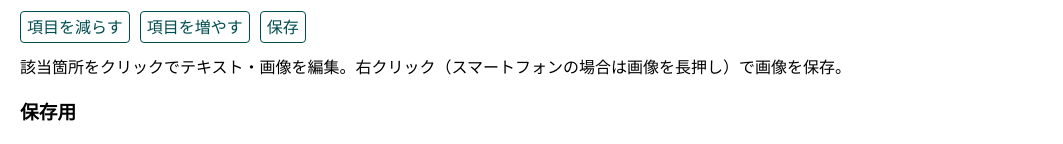
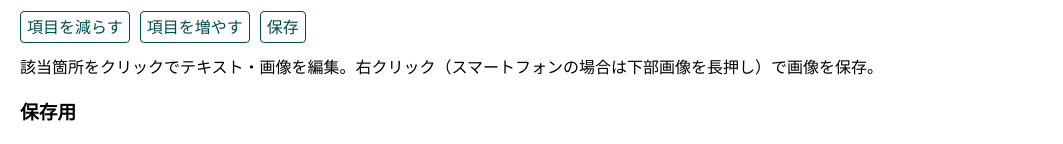
Before and after one commit to inaniwaudon/event-telop, a plain HTML site: page index.html in a window 1280 px wide. Shown: the part 585-729 px from the top of the page, without its empty margins (0-1063 px from the left). Drawn offline with Linux system fonts and the light colour scheme.

Commit message:
update the bg img

```diff
--- a/index.html
+++ b/index.html
@@ -16,7 +16,7 @@
 		<a onclick="changeList(true)">項目を増やす</a>
 		<a onclick="save()">保存</a>
 	</p>
-	<p>該当箇所をクリックでテキスト・画像を編集。右クリック（スマートフォンの場合は画像を長押し）で画像を保存。</p>
+	<p>該当箇所をクリックでテキスト・画像を編集。右クリック（スマートフォンの場合は下部画像を長押し）で画像を保存。</p>
 
 	<h3>保存用</h3>
 	<img id="for-save">
```
Also changed, not shown: transparent-bg.png.
